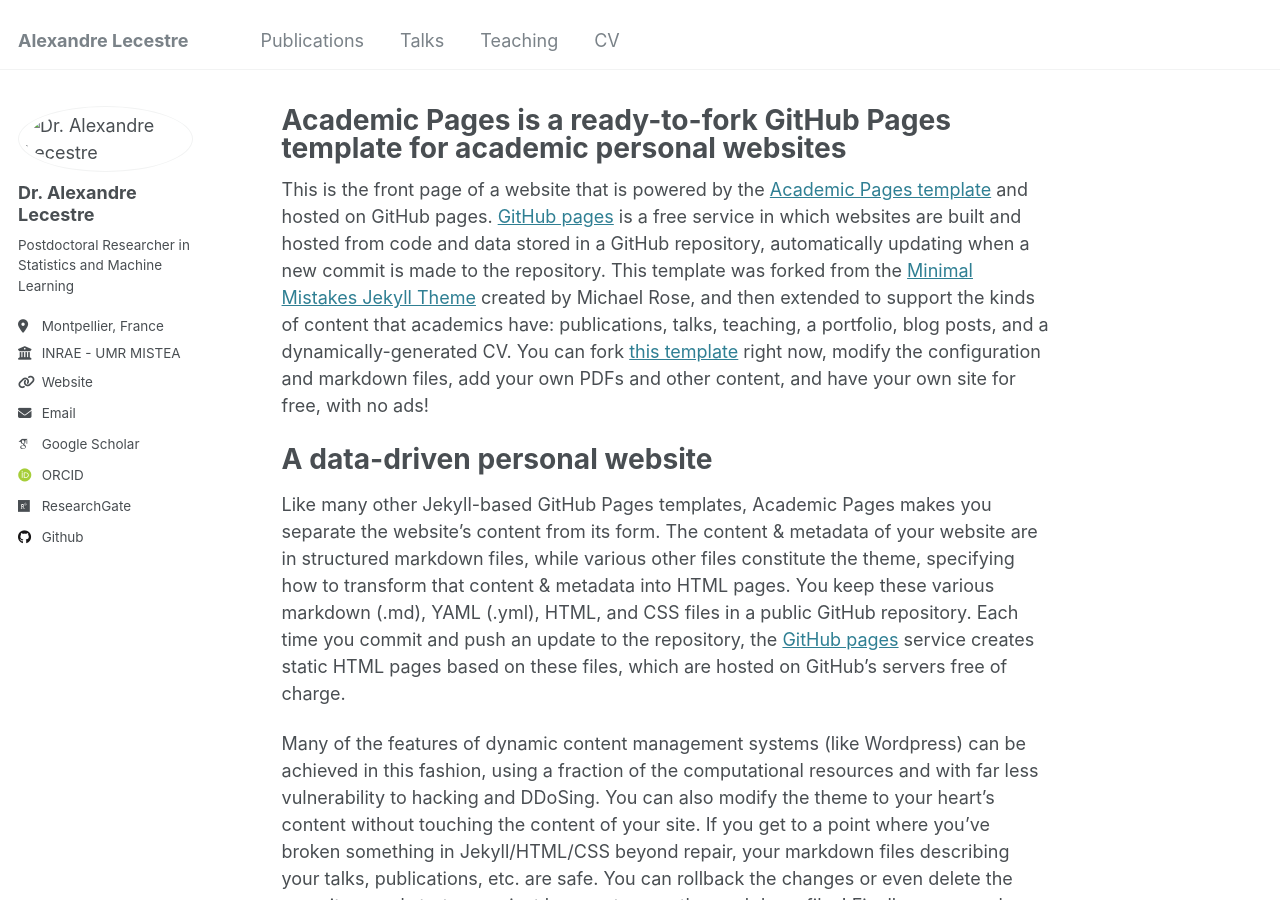
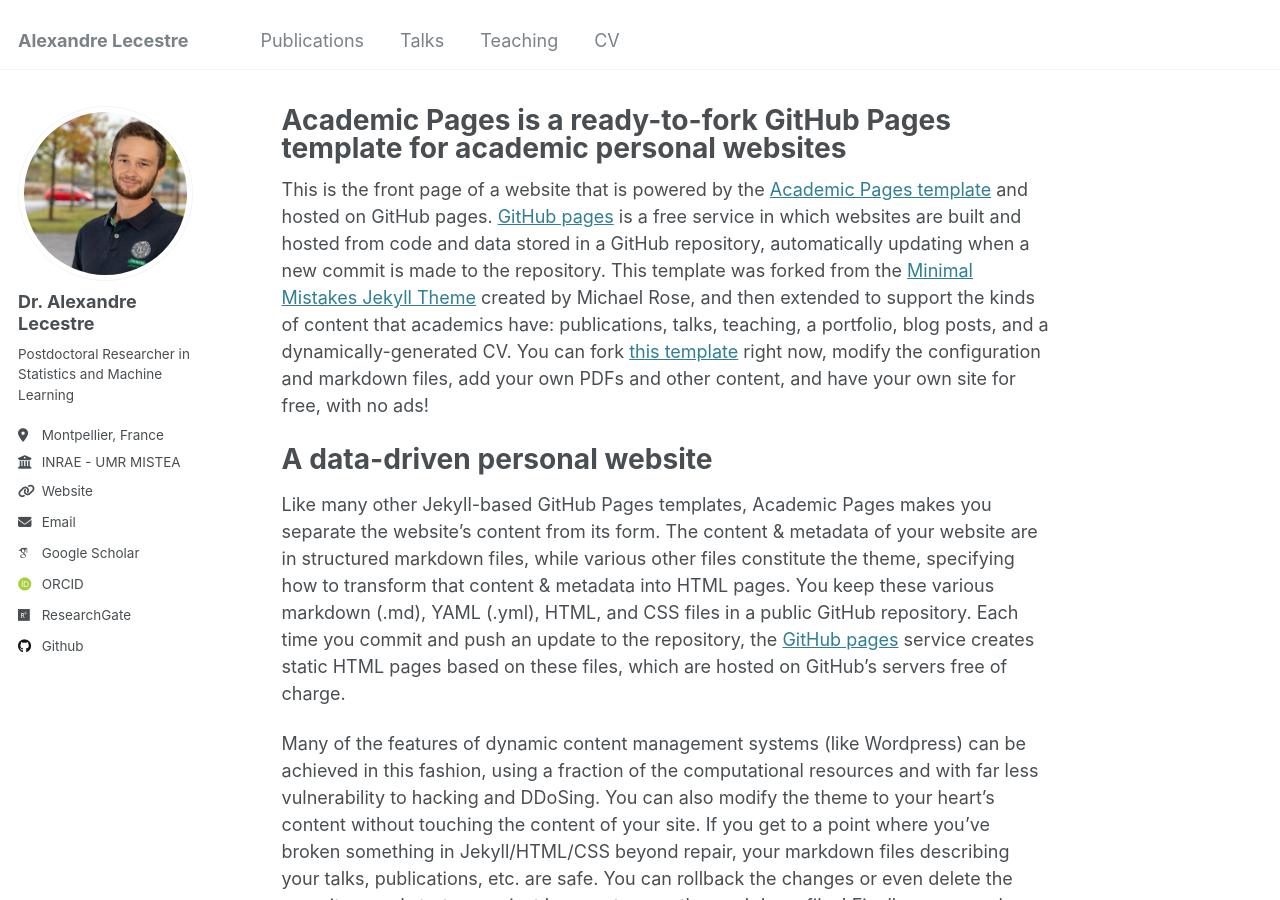
Before and after one commit to alexandre-lecestre/alexandre-lecestre.github.io, a Jekyll site: the page built from _pages/about.md, in a window 1280 px wide and 900 px high. Built offline with Jekyll 4.4.1, drawn with Linux system fonts in a browser that asks for light colours; some web fonts are replaced.

Commit message:
Update _config.yml

```diff
--- a/_config.yml
+++ b/_config.yml
@@ -21,7 +21,7 @@
 #               Additional customization can be done by editing /_includes/author-profile.html
 author:
   # Biographic information
-  avatar           : "files/profile.jpg"
+  avatar           : "profile.jpg"
   name             : "Dr. Alexandre Lecestre"
   pronouns         : # example: "she/her"
   bio              : "Postdoctoral Researcher in Statistics and Machine Learning"
```
